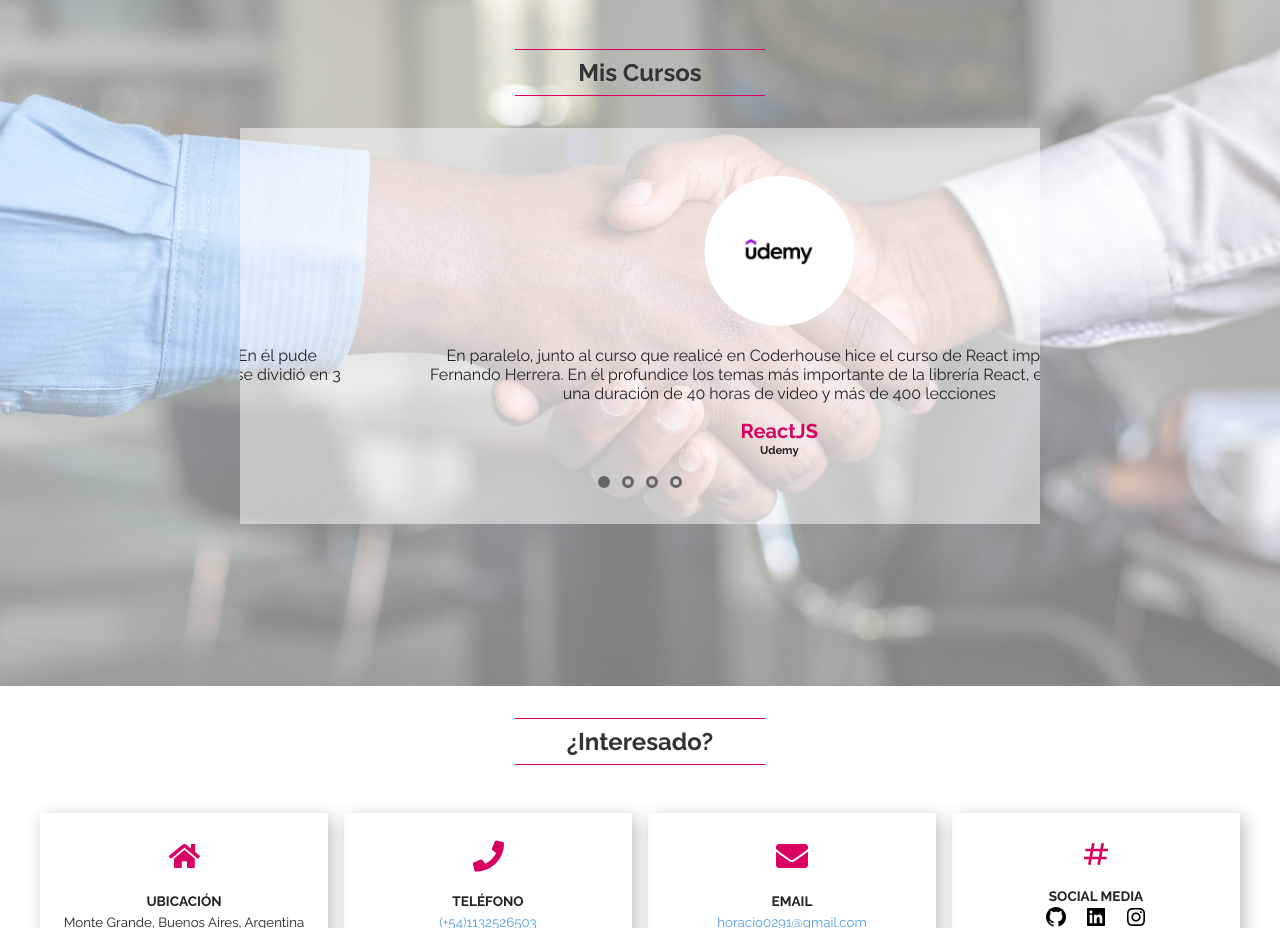
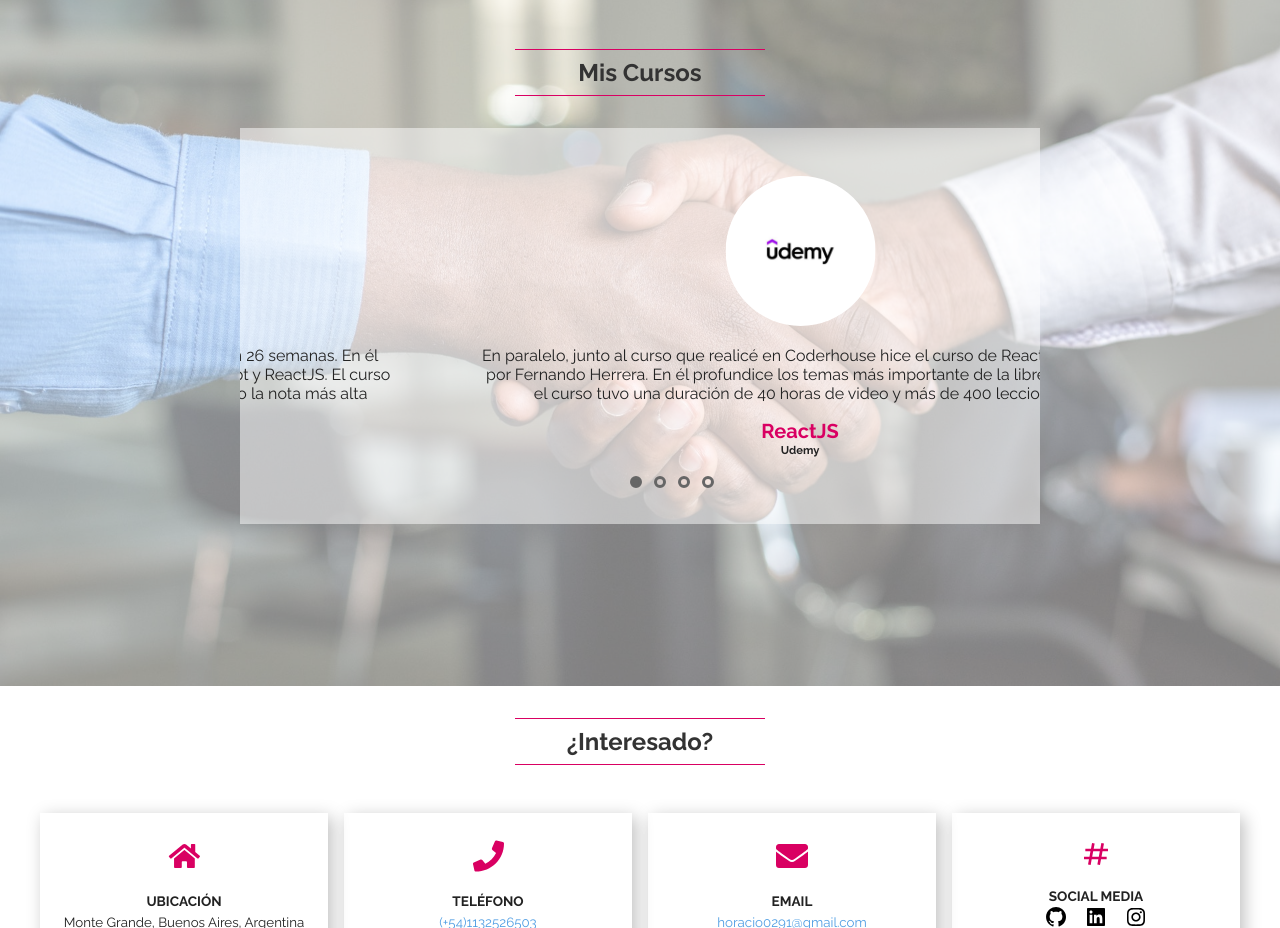
Before and after one commit to Horacio1991/portafolio-cv, a plain HTML site: page index.html in a window 1280 px wide. Shown: the part 3660-4588 px from the top of the page. Drawn offline with Linux system fonts and the light colour scheme.

Commit message:
Corrijo padding a carousel

```diff
--- a/style.css
+++ b/style.css
@@ -114,7 +114,7 @@ p {
 
 .carousel {
     margin: 2rem auto;
-    padding: 2rem 0;
+    padding: 2rem 0rem 2rem 4rem;
     max-width: 800px;
     text-align: center;
     overflow-x: hidden;
```
